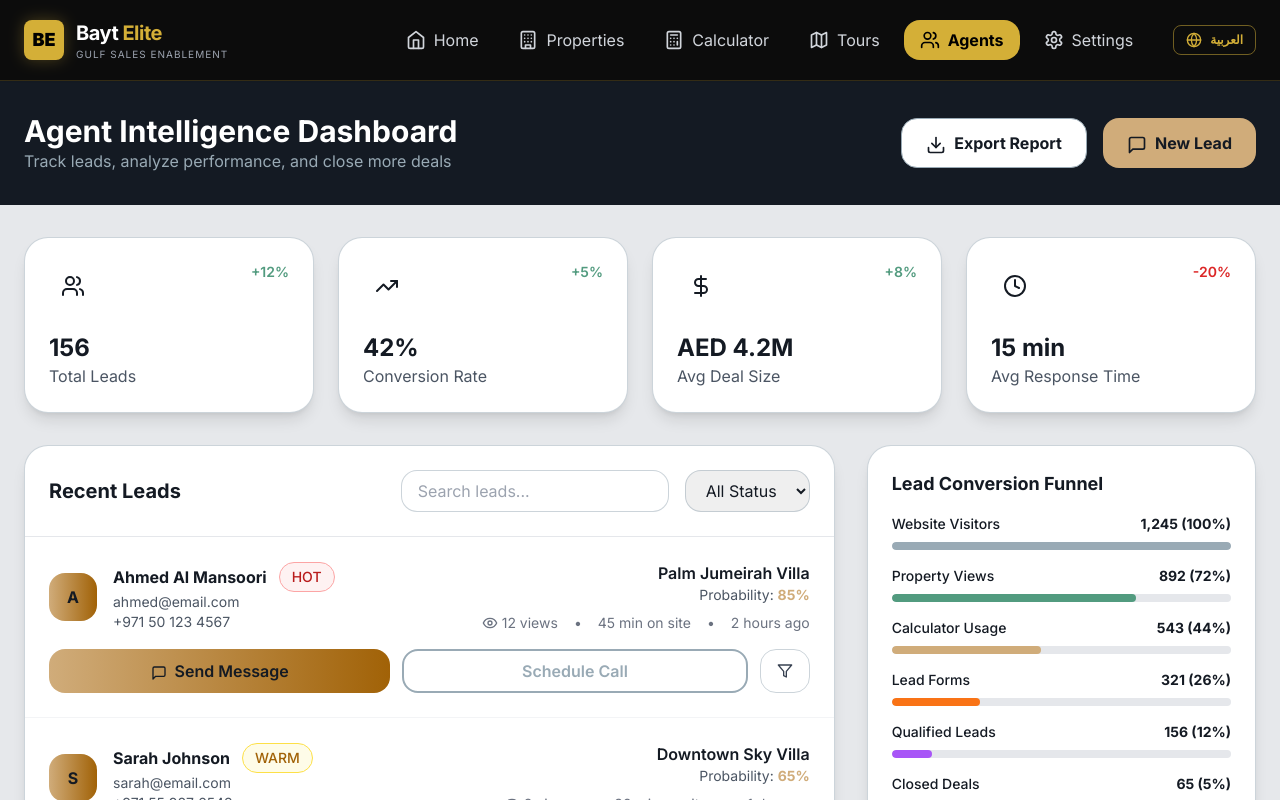
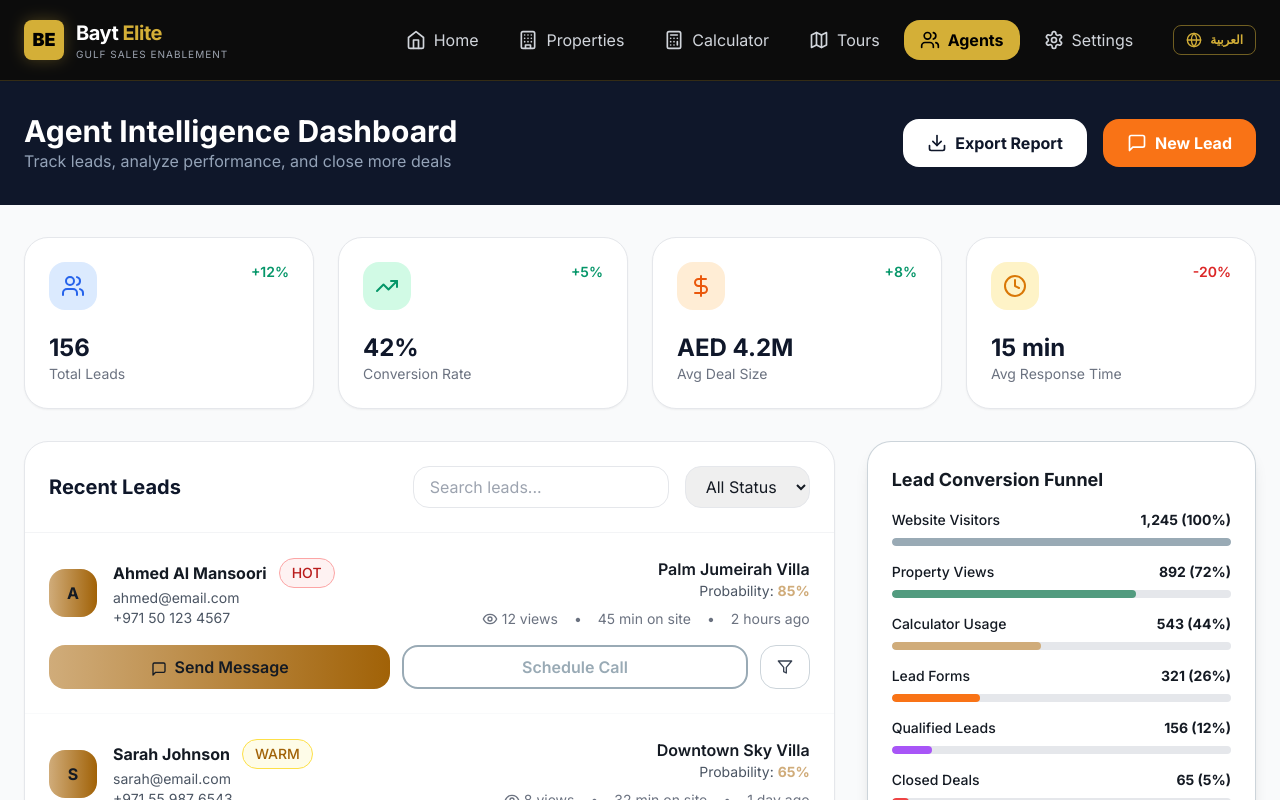
Before and after one commit to fazetdev/baytelitet, a Next.js app: page /agents in a window 1280 px wide. Shown: the top 800 px of the page. Built offline with nearby package versions, Linux system fonts and the light colour scheme.

Commit message:
fix: use modular agents components and fix TypeScript error

```diff
--- a/app/agents/page.tsx
+++ b/app/agents/page.tsx
@@ -1,12 +1,16 @@
 'use client';
 
 import { useState } from 'react';
-import { Users, TrendingUp, DollarSign, Clock, MessageSquare, Download, Filter } from 'lucide-react';
+import { Users, TrendingUp, DollarSign, Clock, MessageSquare, Download } from 'lucide-react';
 import LeadCard from './components/LeadCard';
 import EngagementChart from './components/EngagementChart';
 import HotLeadNotifications from './components/HotLeadNotifications';
 import PDFAnalytics from './components/PDFAnalytics';
 import { getStatusDisplay, getAnalyticsData } from './utils/leadUtils';
+
+// Define the Status type for better type safety
+type LeadStatus = 'hot' | 'warm' | 'cold';
+type StatusFilter = 'all' | LeadStatus;
 
 const leads = [
   {
@@ -71,8 +75,16 @@ const leads = [
   }
 ];
 
+// Tailwind-safe color mapping to avoid dynamic class generation issues
+const colorMap: Record<string, string> = {
+  'bayt-cool': 'bg-blue-100 text-blue-600',
+  'bayt-cultural': 'bg-emerald-100 text-emerald-600',
+  'bayt-warm': 'bg-orange-100 text-orange-600',
+  'amber': 'bg-amber-100 text-amber-600'
+};
+
 export default function AgentsPage({ language = 'en' }: { language?: 'en' | 'ar' }) {
-  const [selectedStatus, setSelectedStatus] = useState('all');
+  const [selectedStatus, setSelectedStatus] = useState<StatusFilter>('all');
   const [searchQuery, setSearchQuery] = useState('');
   const isRTL = language === 'ar';
 
@@ -100,26 +112,22 @@ export default function AgentsPage({ language = 'en' }: { language?: 'en' | 'ar'
   const analytics = getAnalyticsData(language);
 
   return (
-    <div dir={isRTL ? 'rtl' : 'ltr'} className="min-h-screen bg-bayt-light">
+    <div dir={isRTL ? 'rtl' : 'ltr'} className="min-h-screen bg-gray-50">
       {/* Header */}
-      <div className="bg-bayt-dark text-white">
+      <div className="bg-slate-900 text-white">
         <div className="container mx-auto px-6 py-8">
-          <div className={`flex justify-between items-center ${isRTL ? 'flex-row-reverse' : ''}`}>
-            <div className={isRTL ? 'text-right' : ''}>
-              <h1 className={`text-3xl font-bold ${isRTL ? 'text-right' : ''}`}>
-                {t.title}
-              </h1>
-              <p className={`text-bayt-cool ${isRTL ? 'text-right' : ''}`}>
-                {t.subtitle}
-              </p>
+          <div className={`flex flex-col md:flex-row justify-between items-center gap-4 ${isRTL ? 'md:flex-row-reverse' : ''}`}>
+            <div className={isRTL ? 'text-right w-full md:w-auto' : 'w-full md:w-auto'}>
+              <h1 className="text-3xl font-bold">{t.title}</h1>
+              <p className="text-slate-400">{t.subtitle}</p>
             </div>
-            <div className={`flex gap-4 ${isRTL ? 'flex-row-reverse' : ''}`}>
-              <button className={`px-6 py-3 bg-white text-bayt-dark font-bold rounded-xl hover:bg-gray-100 transition-all border border-bayt-cool ${isRTL ? 'flex-row-reverse' : ''}`}>
-                <Download className={`inline w-5 h-5 ${isRTL ? 'ml-2' : 'mr-2'}`} />
+            <div className="flex gap-4 w-full md:w-auto">
+              <button className="flex-1 md:flex-none px-6 py-3 bg-white text-slate-900 font-bold rounded-xl hover:bg-gray-100 transition-all flex items-center justify-center">
+                <Download className={`w-5 h-5 ${isRTL ? 'ml-2' : 'mr-2'}`} />
                 {t.exportReport}
               </button>
-              <button className={`px-6 py-3 bg-bayt-warm text-bayt-dark font-bold rounded-xl hover:bg-opacity-90 transition-all ${isRTL ? 'flex-row-reverse' : ''}`}>
-                <MessageSquare className={`inline w-5 h-5 ${isRTL ? 'ml-2' : 'mr-2'}`} />
+              <button className="flex-1 md:flex-none px-6 py-3 bg-orange-500 text-white font-bold rounded-xl hover:bg-orange-600 transition-all flex items-center justify-center">
+                <MessageSquare className={`w-5 h-5 ${isRTL ? 'ml-2' : 'mr-2'}`} />
                 {t.newLead}
               </button>
             </div>
@@ -131,19 +139,19 @@ export default function AgentsPage({ language = 'en' }: { language?: 'en' | 'ar'
         {/* Stats Grid */}
         <div className="grid grid-cols-1 md:grid-cols-2 lg:grid-cols-4 gap-6 mb-8">
           {analytics.map((stat, index) => (
-            <div key={index} className={`bg-white rounded-2xl shadow-lg p-6 border border-bayt-cool/50 ${isRTL ? 'text-right' : ''}`}>
+            <div key={index} className={`bg-white rounded-2xl shadow-sm p-6 border border-gray-200 ${isRTL ? 'text-right' : ''}`}>
               <div className={`flex justify-between items-start ${isRTL ? 'flex-row-reverse' : ''}`}>
                 <div>
-                  <div className={`p-3 rounded-xl bg-${stat.color}-100 text-${stat.color}-600 inline-block mb-4`}>
+                  <div className={`p-3 rounded-xl inline-block mb-4 ${colorMap[stat.color] || 'bg-gray-100 text-gray-600'}`}>
                     {stat.color === 'bayt-cool' && <Users className="w-6 h-6" />}
                     {stat.color === 'bayt-cultural' && <TrendingUp className="w-6 h-6" />}
                     {stat.color === 'bayt-warm' && <DollarSign className="w-6 h-6" />}
                     {stat.color === 'amber' && <Clock className="w-6 h-6" />}
                   </div>
-                  <div className="text-2xl font-bold text-bayt-dark">{stat.value}</div>
-                  <div className="text-gray-600">{stat.label}</div>
+                  <div className="text-2xl font-bold text-slate-900">{stat.value}</div>
+                  <div className="text-gray-500 text-sm">{stat.label}</div>
                 </div>
-                <div className={`text-sm font-semibold ${stat.change.startsWith('+') ? 'text-bayt-cultural' : 'text-red-600'}`}>
+                <div className={`text-sm font-semibold ${stat.change.startsWith('+') ? 'text-emerald-600' : 'text-red-600'}`}>
                   {stat.change}
                 </div>
               </div>
@@ -152,27 +160,23 @@ export default function AgentsPage({ language = 'en' }: { language?: 'en' | 'ar'
         </div>
 
         <div className="grid grid-cols-1 lg:grid-cols-3 gap-8">
-          {/* Leads Table */}
           <div className="lg:col-span-2">
-            <div className="bg-white rounded-2xl shadow-lg border border-bayt-cool/50">
-              {/* Table Header */}
-              <div className="p-6 border-b border-gray-200">
-                <div className={`flex justify-between items-center ${isRTL ? 'flex-row-reverse' : ''}`}>
-                  <h2 className={`text-xl font-bold text-bayt-dark ${isRTL ? 'text-right' : ''}`}>
-                    {t.recentLeads}
-                  </h2>
-                  <div className={`flex gap-4 ${isRTL ? 'flex-row-reverse' : ''}`}>
+            <div className="bg-white rounded-2xl shadow-sm border border-gray-200">
+              <div className="p-6 border-b border-gray-100">
+                <div className={`flex flex-col md:flex-row justify-between items-center gap-4 ${isRTL ? 'md:flex-row-reverse' : ''}`}>
+                  <h2 className="text-xl font-bold text-slate-900">{t.recentLeads}</h2>
+                  <div className="flex gap-4 w-full md:w-auto">
                     <input
                       type="text"
                       placeholder={t.searchLeads}
                       value={searchQuery}
                       onChange={(e) => setSearchQuery(e.target.value)}
-                      className={`border border-bayt-cool/50 rounded-xl px-4 py-2 focus:ring-2 focus:ring-bayt-warm focus:border-transparent ${isRTL ? 'text-right' : ''}`}
+                      className="flex-1 md:w-64 border border-gray-200 rounded-xl px-4 py-2 focus:ring-2 focus:ring-orange-500 outline-none transition-all"
                     />
                     <select
                       value={selectedStatus}
-                      onChange={(e) => setSelectedStatus(e.target.value)}
-                      className={`border border-bayt-cool/50 rounded-xl px-4 py-2 focus:ring-2 focus:ring-bayt-warm focus:border-transparent ${isRTL ? 'text-right' : ''}`}
+                      onChange={(e) => setSelectedStatus(e.target.value as StatusFilter)}
+                      className="border border-gray-200 rounded-xl px-4 py-2 focus:ring-2 focus:ring-orange-500 outline-none transition-all"
                     >
                       <option value="all">{t.allStatus}</option>
                       <option value="hot">{t.hot}</option>
@@ -183,8 +187,7 @@ export default function AgentsPage({ language = 'en' }: { language?: 'en' | 'ar'
                 </div>
               </div>
 
-              {/* Leads List */}
-              <div className="divide-y divide-gray-100">
+              <div className="divide-y divide-gray-50">
                 {filteredLeads.map(lead => (
                   <LeadCard
                     key={lead.id}
@@ -197,7 +200,6 @@ export default function AgentsPage({ language = 'en' }: { language?: 'en' | 'ar'
             </div>
           </div>
 
-          {/* Sidebar - Analytics */}
           <div className="space-y-6">
             <EngagementChart language={language} />
             <HotLeadNotifications language={language} />
```
